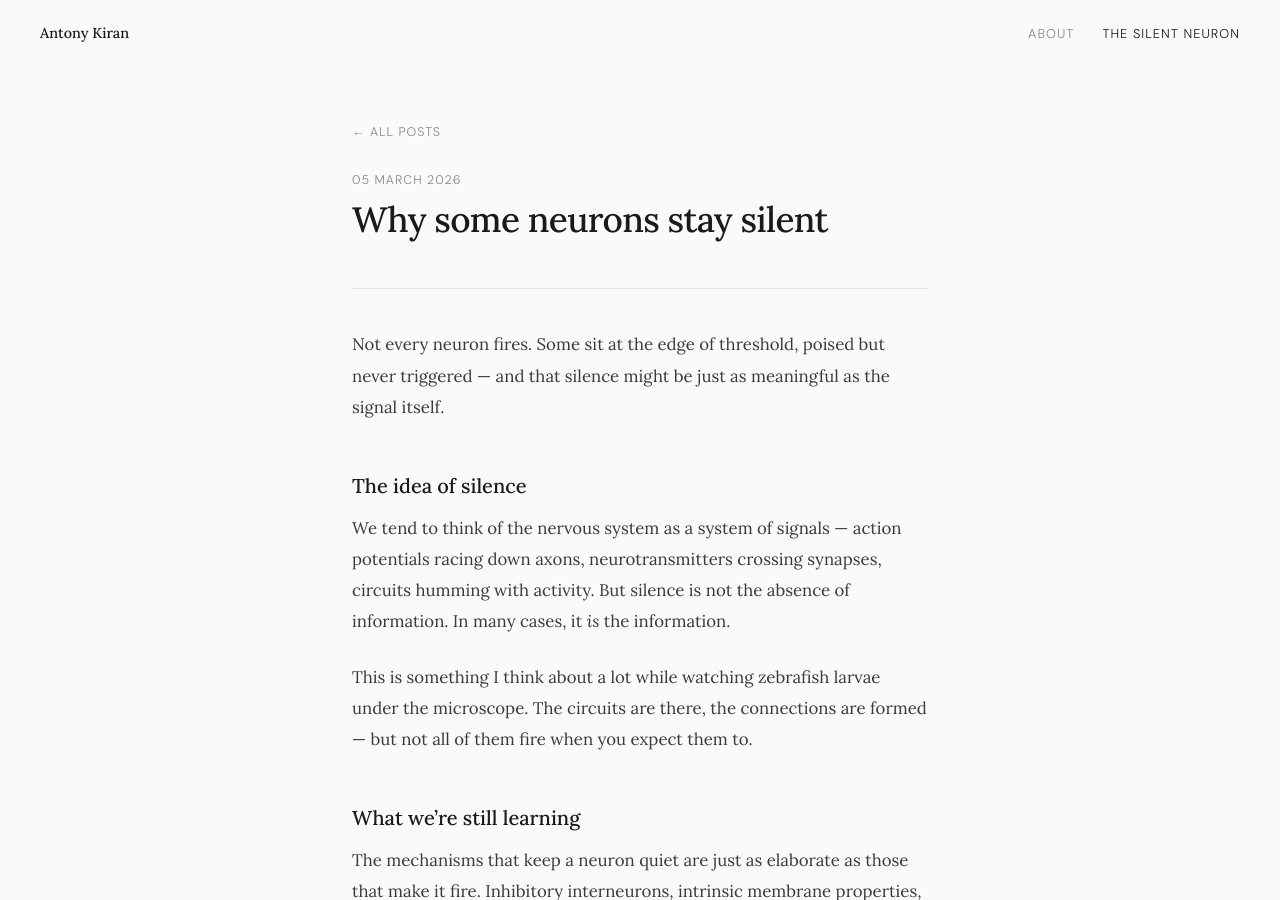
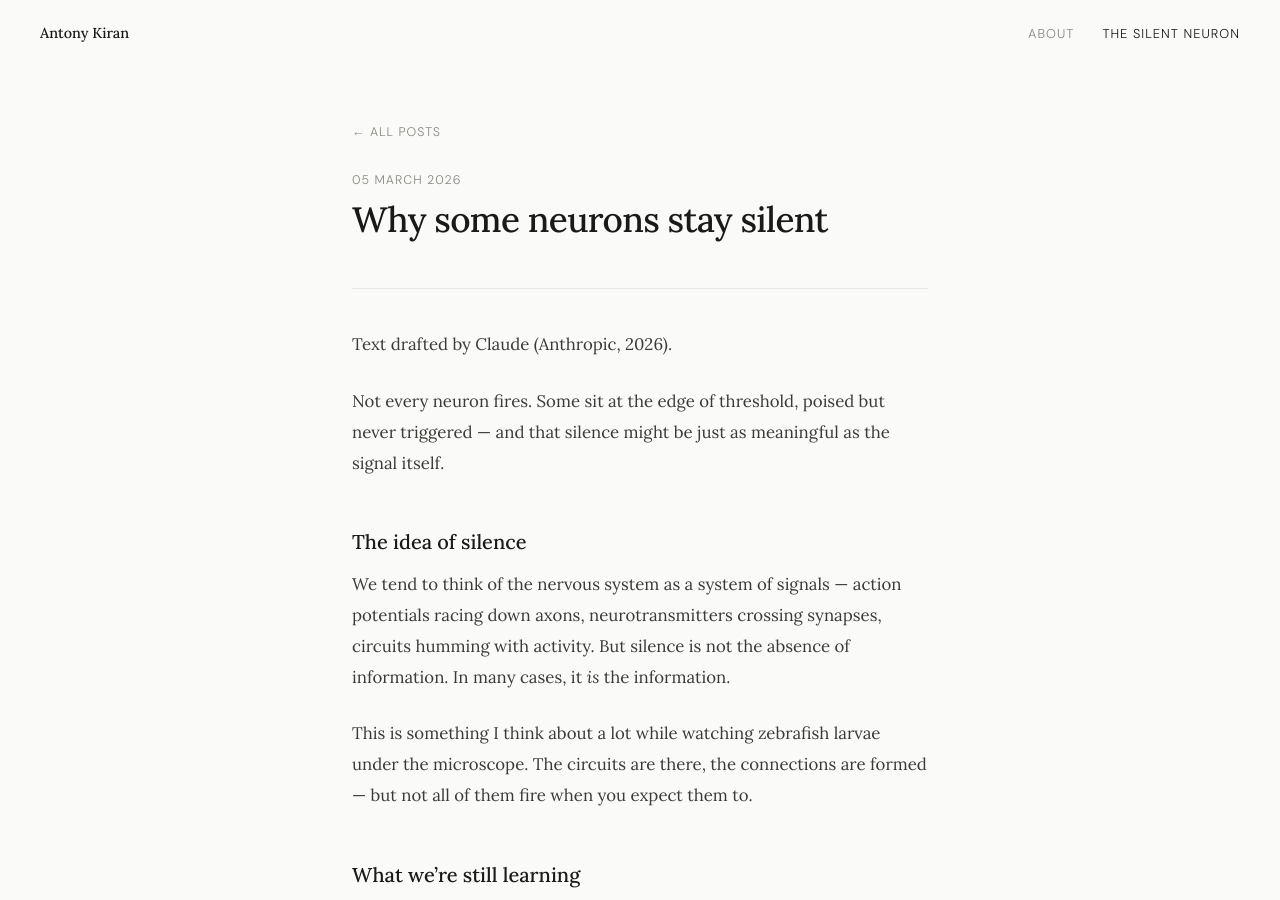
Before and after one commit to antonykiran10/antonykiran10.github.io, a Jekyll site: the page built from _posts/2026-03-05-why-some-neurons-stay-silent.md, in a window 1280 px wide and 900 px high. Built offline with Jekyll 4.4.1, drawn with Linux system fonts in a browser that asks for light colours.

Commit message:
claude
Added a note about the text being drafted by Claude (Anthropic, 2026).

```diff
--- a/_posts/2026-03-05-why-some-neurons-stay-silent.md
+++ b/_posts/2026-03-05-why-some-neurons-stay-silent.md
@@ -4,6 +4,8 @@ title: "Why some neurons stay silent"
 date: 2026-03-05
 excerpt: "Not every neuron fires. Some sit at the edge of threshold, poised but never triggered — and that silence might be just as meaningful as the signal itself."
 ---
+
+Text drafted by Claude (Anthropic, 2026).
 
 Not every neuron fires. Some sit at the edge of threshold, poised but never triggered — and that silence might be just as meaningful as the signal itself.
 
```
